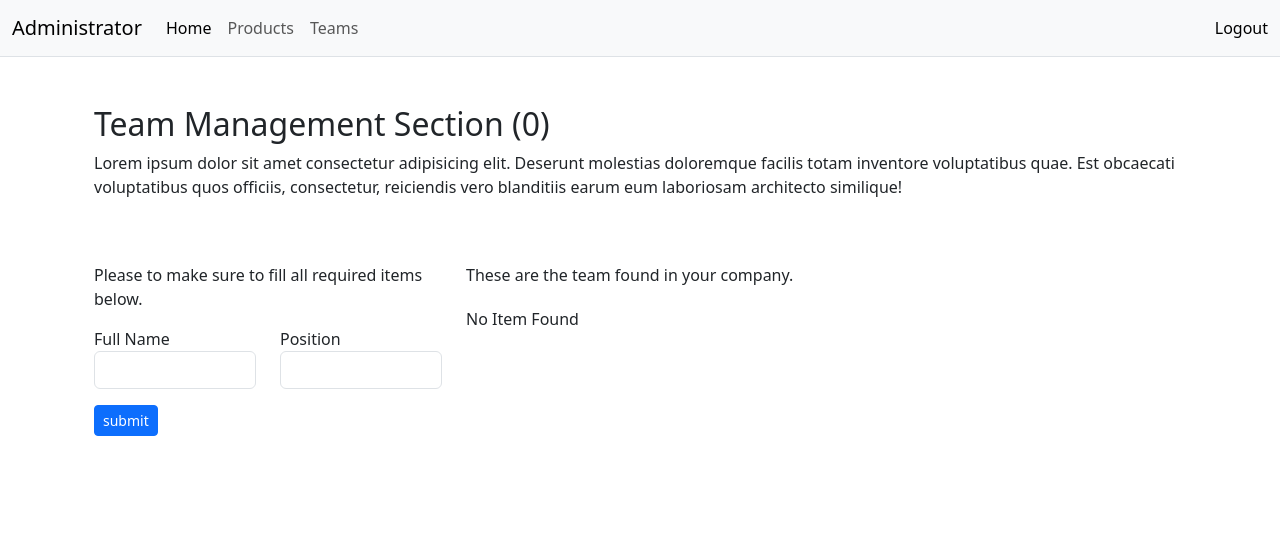
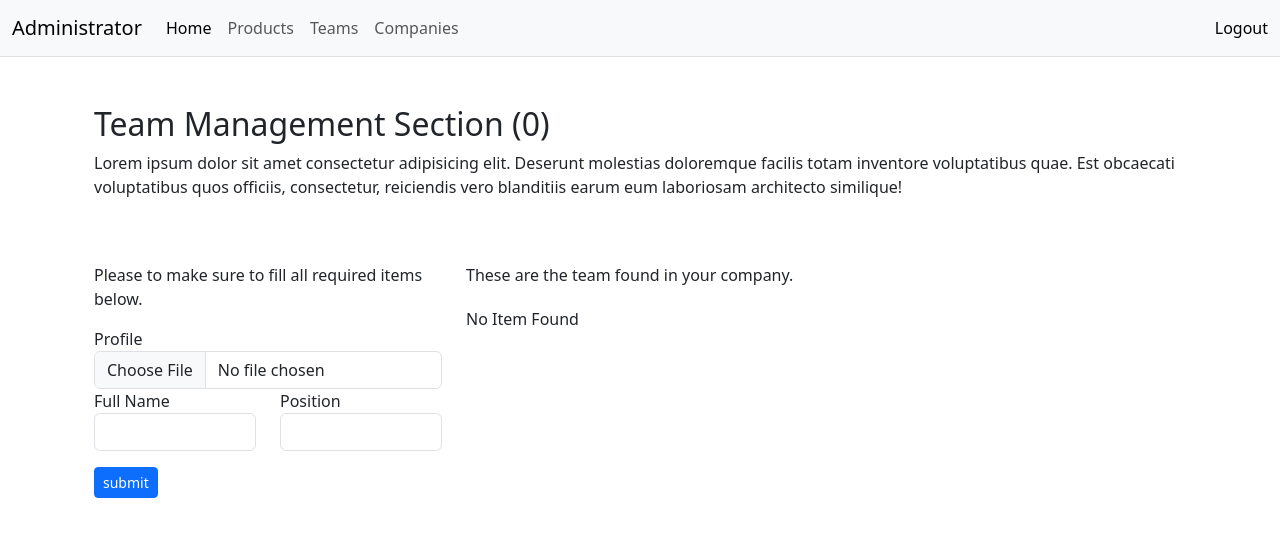
Before and after one commit to FERN1701/EcommerceVue, a Vue app: page /administrator/teams in a window 1280 px wide. Shown: the top 536 px of the page. Built offline with nearby package versions, Linux system fonts and the light colour scheme.

Commit message:
added image function

```diff
--- a/src/components/administrator/AdminNav.vue
+++ b/src/components/administrator/AdminNav.vue
@@ -16,6 +16,9 @@
         <li class="nav-item">
           <RouterLink to="/administrator/teams" class="nav-link">Teams</RouterLink>
         </li>
+        <li class="nav-item">
+          <RouterLink to="/administrator/teams" class="nav-link">Companies</RouterLink>
+        </li>
       </ul>
       <span class="navbar-text">
         <RouterLink to="/" class="nav-link">Logout</RouterLink>
@@ -25,6 +28,8 @@
 </nav>
 </template>
 <script>
+import Team from '@/components/Team.vue'
+
 export default {
     name: 'AdminNav'
 }
--- a/src/views/administrator/TeamsSection.vue
+++ b/src/views/administrator/TeamsSection.vue
@@ -4,8 +4,13 @@
     <div class="row py-5">
         <div class="col-sm-4">
             <form v-if="editTeamIndex !== null" @submit.prevent="UpdateTeamDetails" >
-                <p>Now on Editing mode</p>
+                <p>Now on Editing mode: <br>
+                    Account: {{updateTeam.name}}</p>
                 <div class="row">
+                     <div class="col-sm-12">
+                        <div class="label">Profile</div>
+                        <input type="file" accept="image/*" @change="handleEditImageUpload" class="form-control">
+                    </div>
                     <div class="col-sm-6">
                         <div class="label">Full Name</div>
                         <input type="text" v-model="updateTeam.name" id="" class="form-control">
@@ -22,6 +27,10 @@
             <form v-else @submit.prevent ="addTeams" >
                 <p>Please to make sure to fill all required items below.</p>
                 <div class="row">
+                    <div class="col-sm-12">
+                        <div class="label">Profile</div>
+                        <input type="file" accept="image/*" @change="handleImageUpload" class="form-control">
+                    </div>
                     <div class="col-sm-6">
                         <div class="label">Full Name</div>
                         <input type="text" v-model="newteams.name" id="" class="form-control">
@@ -45,7 +54,7 @@
                         <div class="card-body">
                             <div class="row">
                                 <div class="col-4">
-                                    <img  alt="" class="img-fluid">
+                                    <img :src="team.image" alt="" class="img-fluid">
                                 </div>
                                 <div class="col-8">
                                     <h5>{{team.name}}</h5>
@@ -92,9 +101,9 @@ export default {
 
     setup () {
         const ecomteams = ref([])
-        const newteams = ref({ name: '', position: ''})
+        const newteams = ref({ name: '', position: '', image: null})
         const editTeamIndex = ref(null)
-        const updateTeam = ref({ name: '', position: ''})
+        const updateTeam = ref({ name: '', position: '', image: null})
 
         onMounted(() => {
             const storedTeams = localStorage.getItem('my-teams')
@@ -107,12 +116,30 @@ export default {
         (val) => localStorage.setItem('my-teams', JSON.stringify(val)),
         { deep: true }
         )
+         const handleImageUpload = (event) => {
+            const file = event.target.files[0]
+            if (!file) return
+            const reader = new FileReader()
+            reader.onload = () => {
+            newteams.value.image = reader.result
+            }
+            reader.readAsDataURL(file)
+        }
 
+        const handleEditImageUpload = (event) => {
+            const file = event.target.files[0]
+            if (!file) return
+            const reader = new FileReader()
+            reader.onload = () => {
+            updateTeam.value.image = reader.result
+            }
+            reader.readAsDataURL(file)
+        }
         const addTeams = () => {
             if(newteams.value.name.trim()){
                 ecomteams.value.push({...newteams.value})
                 console.log('Added teams succefully')
-                newteams.value = { name: '', position: ''}
+                newteams.value = { name: '', position: '', image: ''}
             }
         }
 
@@ -126,7 +153,7 @@ export default {
                 ecomteams.value[editTeamIndex.value] = { ...updateTeam.value}
                 console.log('updated')
                 editTeamIndex.value = null
-                updateTeam.value = {name: '', position: ''}
+                updateTeam.value = {name: '', position: '', image: ''}
             }
         }
 
@@ -138,6 +165,8 @@ export default {
             deleteTeam,
             TeamIndexEdit,
             UpdateTeamDetails,
+            handleImageUpload,
+            handleEditImageUpload,
             newteams,
             ecomteams,
             editTeamIndex,
```
